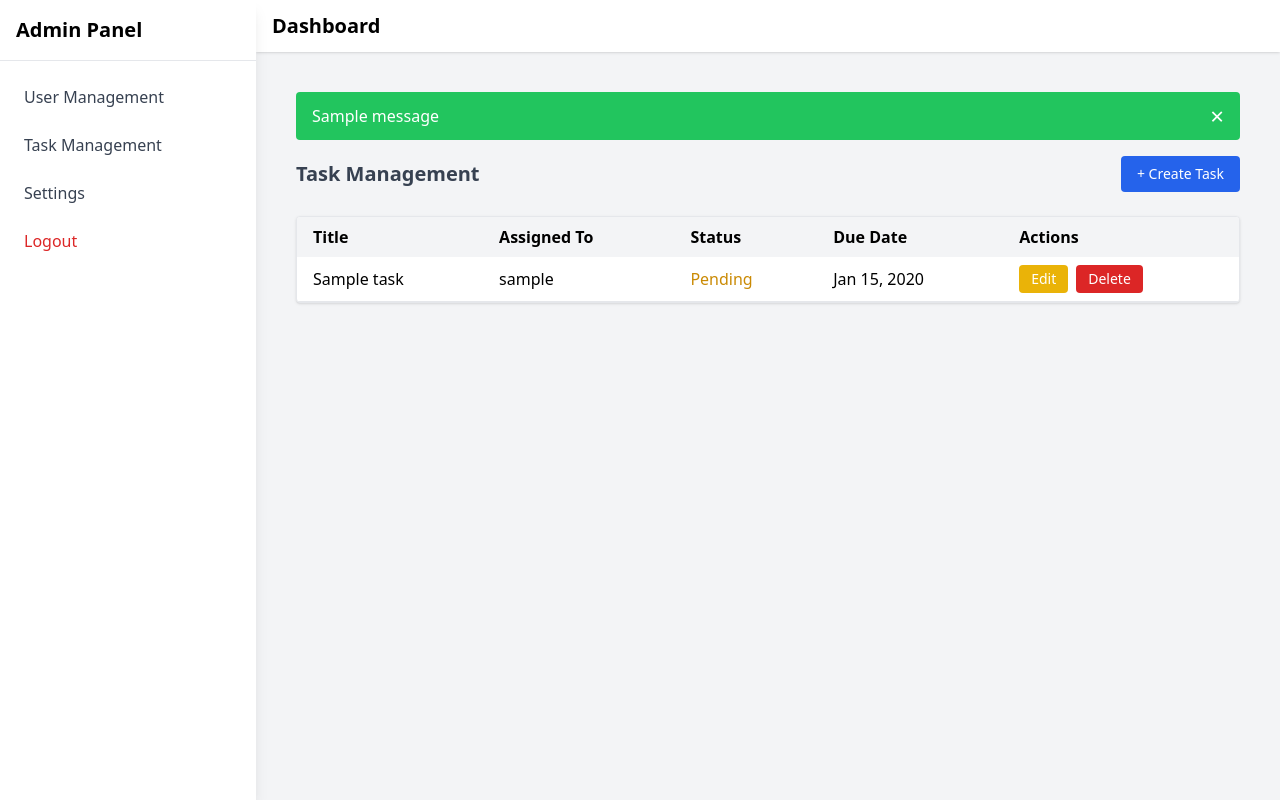
After one commit to RahulRajeev-0/Task-management-application, a Django app: template templates/task_management.html in a window 1280 px wide. The commit adds this page. Run offline with Django 5.2, Linux system fonts and the light colour scheme; tables that the repository leaves empty hold one stand-in row (values such as "Sample post"); the template is opened without the code that fills it: values that come from a table or form of the project are taken from there, most other values are stand-ins (such as "Sample title", 1, 10 or a date in 2020); one stand-in notice (Sample message) is shown; some libraries are stand-ins or nearby versions.

Commit message:
working on task management , create task done

```diff
--- a/tasks/urls.py
+++ b/tasks/urls.py
@@ -1,5 +1,6 @@
 from django.urls import path
+from . import views
 
 urlpatterns = [
-
+    path('management/', views.task_management_view, name='task_management'),
 ]
--- a/templates/base.html
+++ b/templates/base.html
@@ -17,8 +17,9 @@
         <div class="h-full flex flex-col">
             <div class="p-4 border-b font-bold text-xl">Admin Panel</div>
             <nav class="flex-1 p-4 space-y-2 overflow-y-auto">
-                <a href="/" class="block text-gray-700 hover:bg-blue-100 p-2 rounded">Dashboard</a>
-                <a href="/user" class="block text-gray-700 hover:bg-blue-100 p-2 rounded">Users</a>
+                <a href="{% url 'home' %}" class="block text-gray-700 hover:bg-blue-100 p-2 rounded">User Management</a>
+                <a href="{% url 'task_management'%}" class="block text-gray-700 hover:bg-blue-100 p-2 rounded">Task Management</a>
+
                 <a href="#" class="block text-gray-700 hover:bg-blue-100 p-2 rounded">Settings</a>
                 <a href="{% url 'logout' %}" class="block text-red-600 hover:bg-red-100 p-2 rounded">Logout</a>
             </nav>
--- /dev/null
+++ b/templates/task_management.html
@@ -0,0 +1,149 @@
+{% extends 'base.html' %}
+
+{% block content %}
+<div class="max-w-7xl mx-auto p-4">
+    {% if messages %}
+    <div id="msgBox" class="mb-4">
+        {% for message in messages %}
+        <div class="flex items-center justify-between px-4 py-3 rounded text-white mb-2
+            {% if message.tags == 'success' %}bg-green-500{% elif message.tags == 'error' %}bg-red-500{% elif message.tags == 'warning' %}bg-yellow-500 text-black{% else %}bg-blue-500{% endif %}">
+            <span>{{ message }}</span>
+            <button onclick="this.parentElement.style.display='none'" class="ml-4 text-2xl leading-none focus:outline-none">&times;</button>
+        </div>
+        {% endfor %}
+    </div>
+    {% endif %}
+
+    <!-- Page Header -->
+    <div class="flex justify-between items-center mb-6">
+        <h2 class="text-xl font-semibold text-gray-700">Task Management</h2>
+        <button id="openTaskModal" type="button" class="bg-blue-600 text-white px-4 py-2 rounded hover:bg-blue-700 text-sm">
+            + Create Task
+        </button>
+    </div>
+
+    <!-- Task Table -->
+    <div class="overflow-x-auto bg-white rounded shadow border border-gray-200">
+        <table class="w-full text-left table-auto">
+            <thead class="bg-gray-100">
+                <tr>
+                    <th class="px-4 py-2">Title</th>
+                    <th class="px-4 py-2">Assigned To</th>
+                    <th class="px-4 py-2">Status</th>
+                    <th class="px-4 py-2">Due Date</th>
+                    <th class="px-4 py-2">Actions</th>
+                </tr>
+            </thead>
+            <tbody>
+                {% for task in tasks %}
+                <tr class="border-b hover:bg-gray-50 transition">
+                    <td class="px-4 py-2">{{ task.title }}</td>
+                    <td class="px-4 py-2">{{ task.assigned_to.username }}</td>
+                    <td class="px-4 py-2">
+                        {% if task.status == "PENDING" %}
+                            <span class="text-yellow-600 font-medium">Pending</span>
+                        {% elif task.status == "IN_PROGRESS" %}
+                            <span class="text-blue-600 font-medium">In Progress</span>
+                        {% else %}
+                            <span class="text-green-600 font-medium">Completed</span>
+                        {% endif %}
+                    </td>
+                    <td class="px-4 py-2">{{ task.due_date|date:"M d, Y" }}</td>
+                    <td class="px-4 py-2 flex items-center gap-2">
+                        <a href="#" class="bg-yellow-500 text-white px-3 py-1 rounded text-sm hover:bg-yellow-600">
+                        {% comment %} <a href="{% url 'edit_task' task.id %}" class="bg-yellow-500 text-white px-3 py-1 rounded text-sm hover:bg-yellow-600"> {% endcomment %}
+                            Edit
+                        </a>
+                        <form method="POST" action="#" onsubmit="return confirm('Are you sure you want to delete this task?');">
+                            {% csrf_token %}
+                            <button type="submit" class="bg-red-600 text-white px-3 py-1 rounded text-sm hover:bg-red-700">
+                                Delete
+                            </button>
+                        </form>
+                    </td>
+                </tr>
+                {% empty %}
+                <tr>
+                    <td colspan="5" class="text-center py-4 text-gray-500">No tasks found.</td>
+                </tr>
+                {% endfor %}
+            </tbody>
+        </table>
+    </div>
+</div>
+
+
+<!-- Create Task Modal -->
+<div id="createTaskModal" class="fixed top-0 left-0 right-0 bottom-0 z-50 hidden items-center justify-center bg-black bg-opacity-50 backdrop-blur-sm min-h-screen">
+    <div class="bg-white p-6 rounded-lg shadow-md w-full max-w-lg relative">
+        <!-- Close Button -->
+        <button id="closeTaskModal" class="absolute top-2 right-2 text-gray-500 hover:text-gray-700 text-lg">&times;</button>
+
+        <h3 class="text-lg font-semibold mb-4">Create New Task</h3>
+
+        <form method="POST" action="#" class="space-y-4">
+            {% csrf_token %}
+            <div>
+                <label for="title" class="block text-sm font-medium text-gray-700">Title</label>
+                <input type="text" name="title" id="title" class="w-full border border-gray-300 rounded px-3 py-2 focus:outline-none focus:ring-2 focus:ring-blue-500" required>
+            </div>
+            <div>
+                <label for="assigned_to" class="block text-sm font-medium text-gray-700">Assign To</label>
+                <select name="assigned_to" id="assigned_to" class="w-full border border-gray-300 rounded px-3 py-2 focus:outline-none focus:ring-2 focus:ring-blue-500" required>
+                    {% for user in users %}
+                        <option value="{{ user.id }}">{{ user.username }}</option>
+                    {% endfor %}
+                </select>
+            </div>
+            <div>
+                <label for="status" class="block text-sm font-medium text-gray-700">Status</label>
+                <select name="status" id="status" class="w-full border border-gray-300 rounded px-3 py-2 focus:outline-none focus:ring-2 focus:ring-blue-500">
+                    <option value="PENDING">Pending</option>
+                    <option value="IN_PROGRESS">In Progress</option>
+                    <option value="COMPLETED">Completed</option>
+                </select>
+            </div>
+            <div>
+                <label for="due_date" class="block text-sm font-medium text-gray-700">Due Date</label>
+                <input type="date" name="due_date" id="due_date" class="w-full border border-gray-300 rounded px-3 py-2 focus:outline-none focus:ring-2 focus:ring-blue-500" required>
+            </div>
+            <div class="flex justify-end">
+                <button type="submit" class="bg-blue-600 text-white px-4 py-2 rounded hover:bg-blue-700">Create</button>
+            </div>
+        </form>
+    </div>
+</div>
+
+<script>
+    const openTaskModalBtn = document.getElementById("openTaskModal");
+    const closeTaskModalBtn = document.getElementById("closeTaskModal");
+    const taskModal = document.getElementById("createTaskModal");
+
+    openTaskModalBtn.addEventListener("click", () => {
+        taskModal.classList.remove("hidden");
+        taskModal.classList.add("flex");
+    });
+
+    closeTaskModalBtn.addEventListener("click", () => {
+        taskModal.classList.add("hidden");
+        taskModal.classList.remove("flex");
+    });
+
+    // Close modal on ESC key press
+    document.addEventListener("keydown", function (event) {
+        if (event.key === "Escape") {
+            taskModal.classList.add("hidden");
+            taskModal.classList.remove("flex");
+        }
+    });
+
+    // Close modal when clicking outside the modal content
+    taskModal.addEventListener("click", function (e) {
+        if (e.target === taskModal) {
+            taskModal.classList.add("hidden");
+            taskModal.classList.remove("flex");
+        }
+    });
+</script>
+
+{% endblock %}
```
Also changed, not shown: tasks/views.py (+64 -2 lines), templates/home.html (+12 -13 lines).
